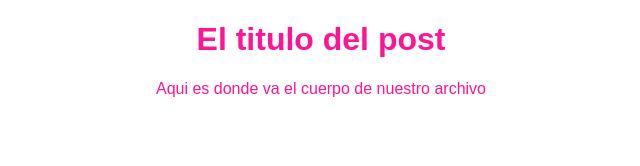
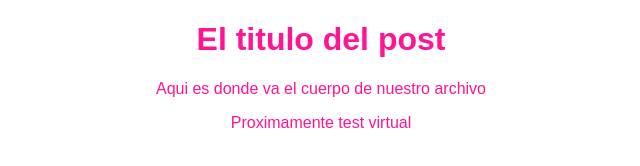
Before and after one commit to asaelj/hyperblog, a plain HTML site: page index.html in a window 1280 px wide. Shown: the whole page, without its empty margins (319-959 px from the left). Drawn offline with Linux system fonts and the light colour scheme.

Commit message:
prepara para testvirtual

```diff
--- a/index.html
+++ b/index.html
@@ -9,5 +9,6 @@
 <body>
   <h1>El titulo del post</h1>
   <p>Aqui es donde va el cuerpo de nuestro archivo</p>
+  <p>Proximamente test virtual</p>
 </body>
 </html>
```
